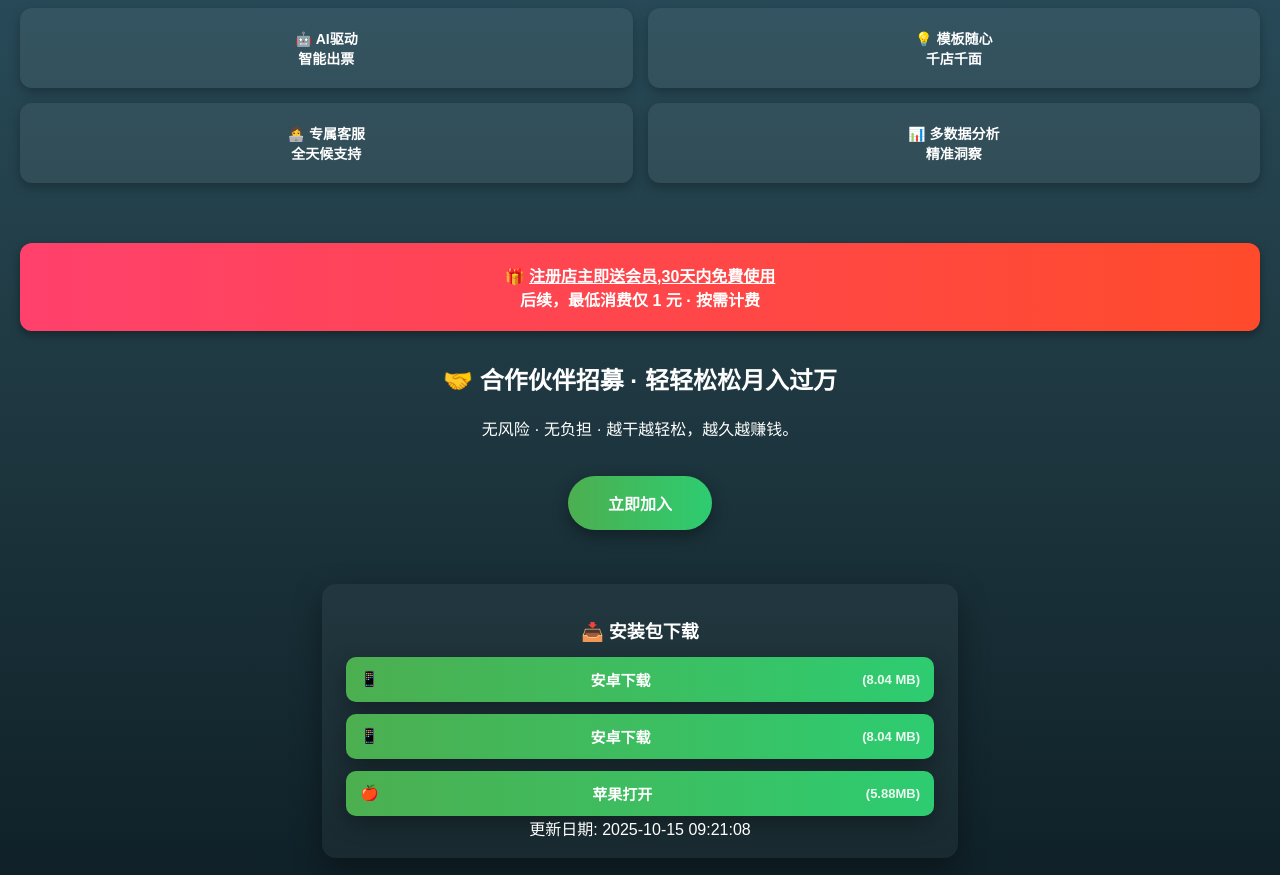
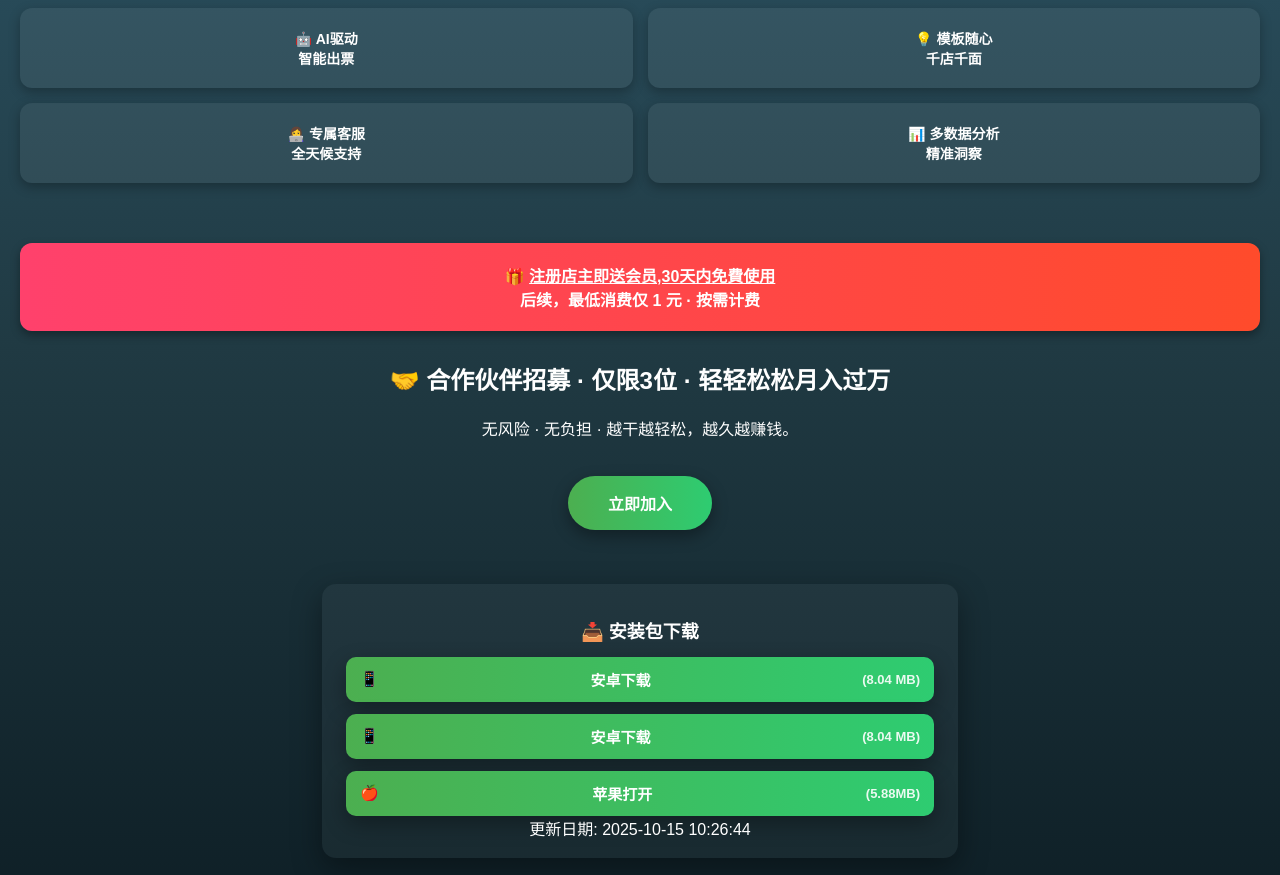
Before and after one commit to domainautofetch/softwarepackage, a plain HTML site: page index.html in a window 1280 px wide. Shown: the part 201-1076 px from the top of the page. Drawn offline with Linux system fonts and the light colour scheme.

Commit message:
列表更新 2025-10-15 10:26:46

```diff
--- a/index.html
+++ b/index.html
@@ -246,7 +246,7 @@
 
 <!-- 合作邀请 -->
 <div>
-    <h2>🤝 合作伙伴招募 · 轻轻松松月入过万</h2>
+    <h2>🤝 合作伙伴招募 · 仅限3位 · 轻轻松松月入过万</h2>
     <p>无风险 · 无负担 · 越干越轻松，越久越赚钱。
     </p>
     <a href="http://47.242.251.131:9000/#/pages/anonymous/anonymous" class="cta" target="_blank">立即加入</a>
@@ -260,7 +260,7 @@
 <div class="download-item"><a href="https://domainautofetch.github.io/softwarepackage/2025/10/com.fastaiticket.fjapp_debug_v1.0.4V251014094233.apk" target="_blank" rel="noopener noreferrer" class="download-btn" style="background:linear-gradient(90deg,#4CAF50,#2ecc71);"><span class='icon'>📱</span> 安卓下载 <span class='file-size'>(8.04 MB)</span></a></div>
 <div class="download-item"><a href="http://47.242.251.131:9000" target="_blank" rel="noopener noreferrer" class="download-btn" style="background:linear-gradient(90deg,#4CAF50,#2ecc71);"><span class='icon'>🍎</span> 苹果打开 <span class='file-size'>(5.88MB)</span></a></div>
     </div>
-    <div class="update-time">更新日期: 2025-10-15 09:21:08</div>
+    <div class="update-time">更新日期: 2025-10-15 10:26:44</div>
 </div>
 
 <script>
```
